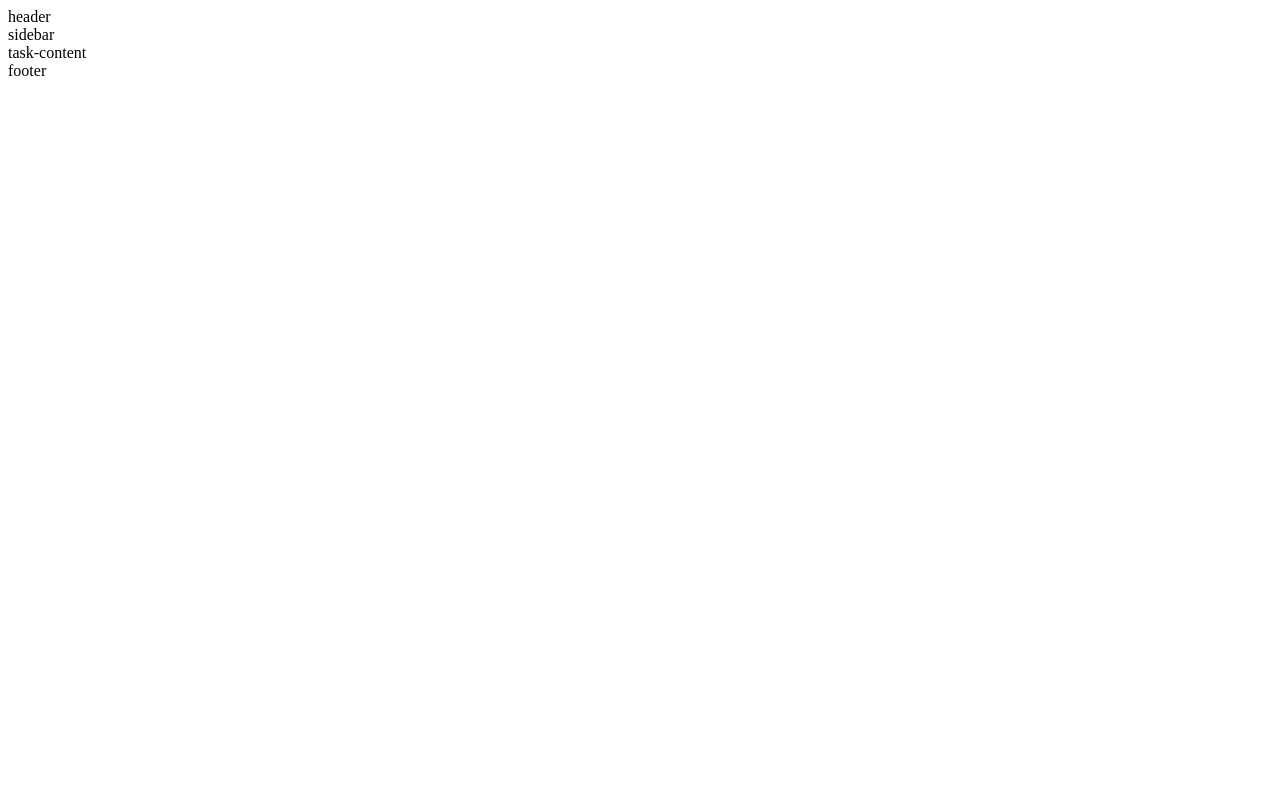
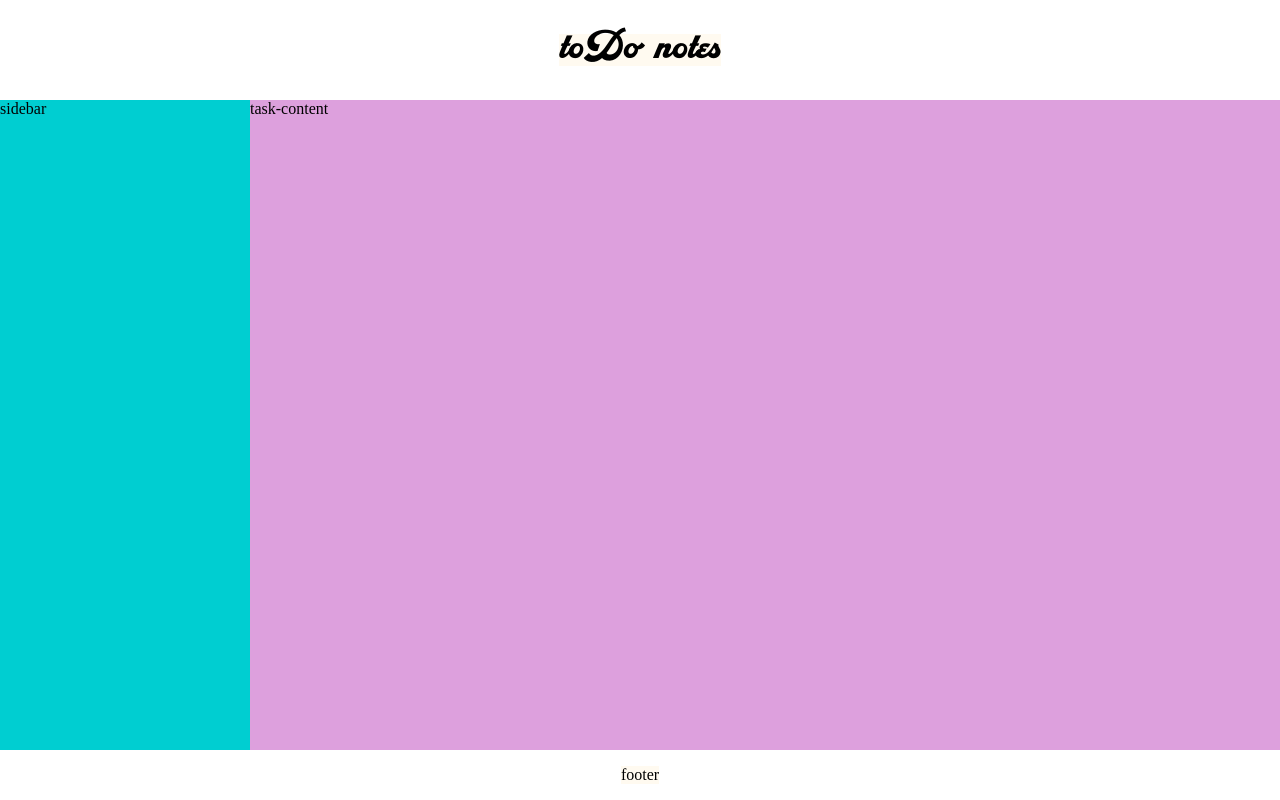
Before and after one commit to dwgrossberg/todo-list, a website built with webpack: page dist/index.html in a window 1280 px wide. Built offline with nearby package versions, Linux system fonts and the light colour scheme.

Commit message:
Setup basic css grid styles

```diff
--- a/package.json
+++ b/package.json
@@ -3,7 +3,6 @@
   "version": "1.0.0",
   "description": "A simple Todo List App built using vanilla JavaScript and Webpack",
   "main": "index.js",
-  "type": "module",
   "scripts": {
     "test": "echo \"Error: no test specified\" && exit 1",
     "watch": "webpack --watch",
--- /dev/null
+++ b/src/assets/retrofunk-script-font/info.txt
@@ -0,0 +1,2 @@
+license: Creative Commons (by-nc) Attribution Non-commercial
+link: https://www.fontspace.com/retrofunk-script-font-f35078
--- a/src/index.js
+++ b/src/index.js
@@ -1,3 +1,4 @@
+import './style.css';
 import taskMaster from "./taskMaster.js";
 
 console.log(taskMaster.projectList);
--- a/src/style.css
+++ b/src/style.css
@@ -0,0 +1,47 @@
+@font-face {
+    font-family: 'retroFunks';
+    src: url('./assets/Retrofunkscriptpersonaluse-v6XO.otf');
+    font-weight: 600;
+    font-style: normal;
+}
+
+* {
+    padding: 0;
+    margin: 0;
+    box-sizing: border-box;
+}
+
+body {
+    overflow: hidden;
+}
+
+#content {
+    display: grid;
+    grid-template: 100px 1fr 50px / 250px 1fr;
+    min-height: 100vh;
+    min-width: 100vw;
+}
+
+.header {
+    grid-area: 1 / 1 / 2 / 3;
+    background-color: floralwhite;
+    place-self: center;
+    font-family: 'retroFunks', cursive;
+    font-size: 32px;
+}
+
+.sidebar {
+    grid-area: 2 / 1 / 3 / 2;
+    background-color: darkturquoise;
+}
+
+.task-content {
+    grid-area: 2 / 2 / 3 / 3;
+    background-color: plum;
+}
+
+.footer {
+    grid-area: 3 / 1 / 4 / 3;
+    background-color: floralwhite;
+    place-self: center;
+}
```
Also changed, not shown: src/assets/retrofunk-script-font/misc/Agreement.txt (added, +30 -0 lines), dist/index.html, dist/main.js, src/assets/Retrofunkscriptpersonaluse-v6XO.otf (added), 1 other file.
